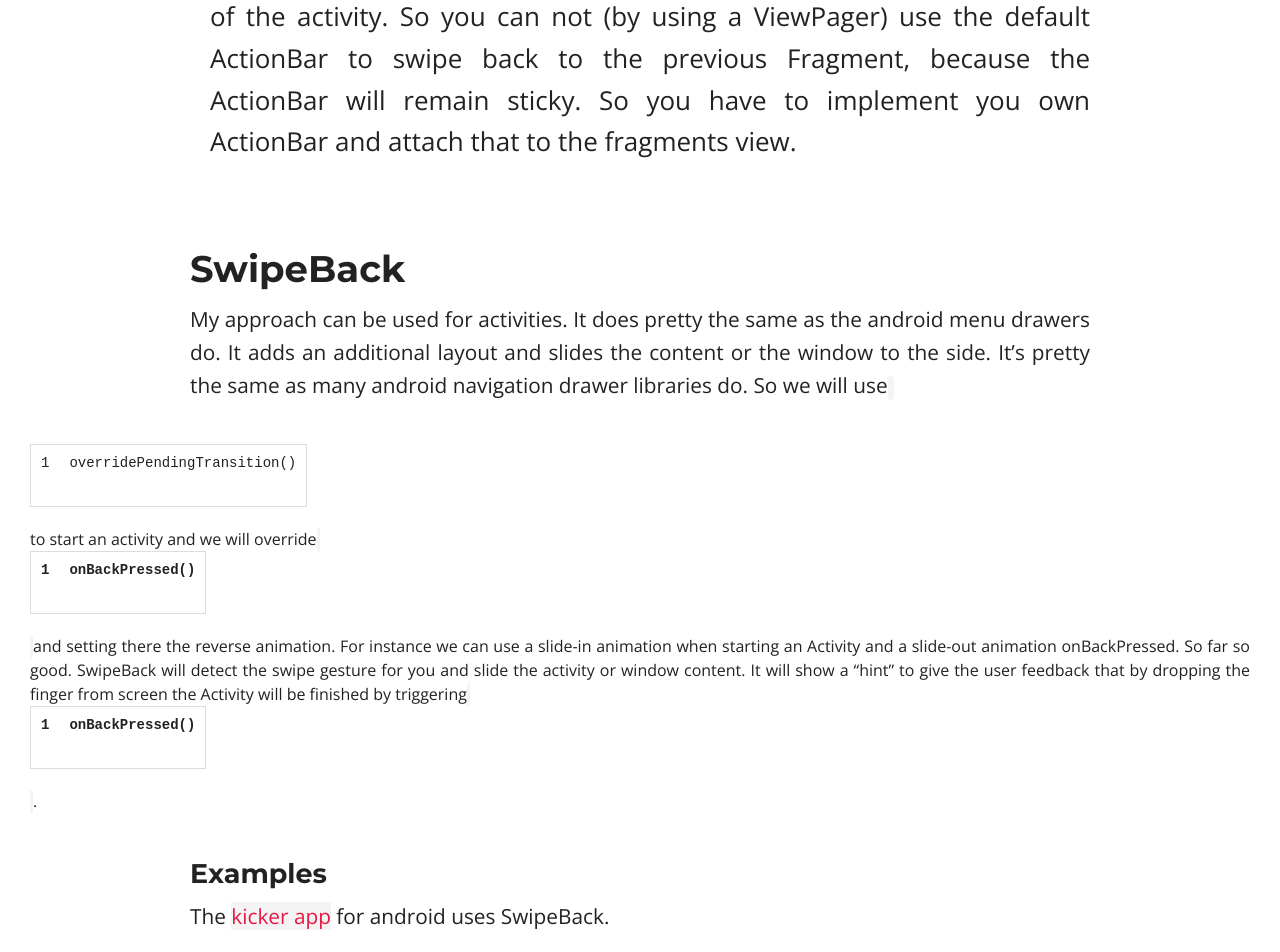
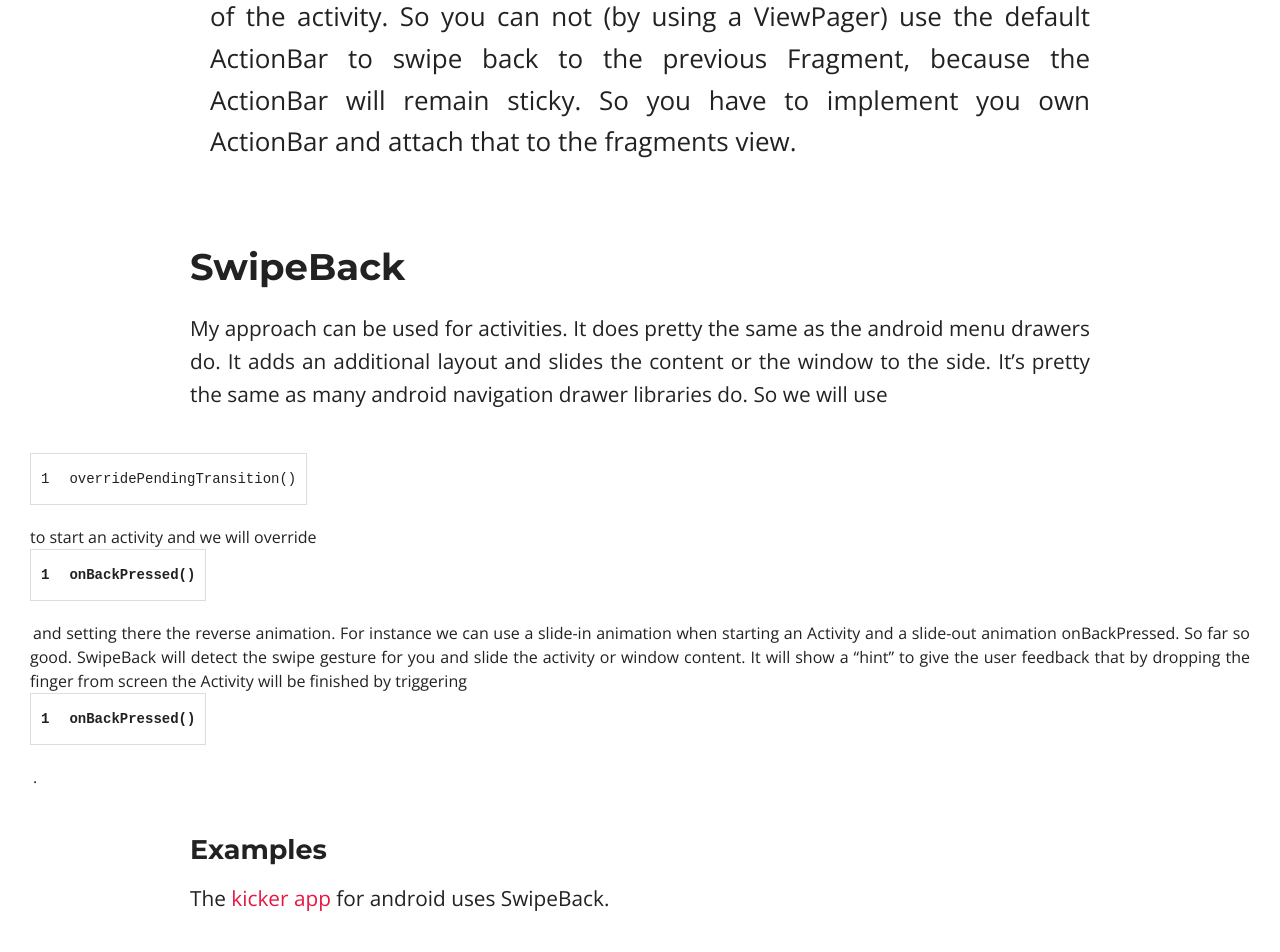
Before and after one commit to sockeqwe/website-old, a Jekyll site: the page built from _posts/2013-12-27-swipeback.md, in a window 1280 px wide. Shown: the part 1931-2883 px from the top of the page. Built offline with Jekyll 4.4.1, drawn with Linux system fonts in a browser that asks for light colours; nearby versions of some CDN libraries; comment, search, counter and statistics services are not loaded; grey boxes are pictures that could not be loaded.

Commit message:
Code background color

```diff
--- a/assets/css/post.css
+++ b/assets/css/post.css
@@ -197,7 +197,6 @@
           margin: -10% auto 0; } }
       .post-template .notepad-post-content > div:not(.notepad-post-title) a, .post-template .notepad-post-content > div:not(.notepad-post-title) code {
         color: #e51843;
-        background-color:#f4f4f4;
         }
 
 .notepad-post-content > div:not(.notepad-post-title) a:hover {
@@ -216,7 +215,10 @@
       .post-template .notepad-post-content > div:not(.notepad-post-title) h1, .post-template .notepad-post-content > div:not(.notepad-post-title) h2, .post-template .notepad-post-content > div:not(.notepad-post-title) h3, .post-template .notepad-post-content > div:not(.notepad-post-title) h4, .post-template .notepad-post-content > div:not(.notepad-post-title) h5, .post-template .notepad-post-content > div:not(.notepad-post-title) h6, .post-template .notepad-post-content > div:not(.notepad-post-title) ul, .post-template .notepad-post-content > div:not(.notepad-post-title) ol, .post-template .notepad-post-content > div:not(.notepad-post-title) blockquote, .post-template .notepad-post-content > div:not(.notepad-post-title) pre, .post-template .notepad-post-content > div:not(.notepad-post-title) hr {
         max-width: 56.25rem;
         margin-left: auto;
-        margin-right: auto; }
+        margin-right: auto;
+        margin-top: 0.5em;
+        margin-bottom: 0.5em;
+        }
       .post-template .notepad-post-content > div:not(.notepad-post-title) p {
         margin: 0 auto 2em auto;
         max-width: 56.25rem;
@@ -482,7 +484,7 @@
     padding-right: 1.875rem; }
     .notepad-page-content > div:not(.notepad-page-title) a, .notepad-page-content > div:not(.notepad-page-title) code {
       color: #e51843;
-      background-color:#f4f4f4; }
+      }
     .notepad-page-content > div:not(.notepad-page-title) ul, .notepad-page-content > div:not(.notepad-page-title) ol {
       padding-left: 1.25rem;
       font-size: 1.125rem; }
```
